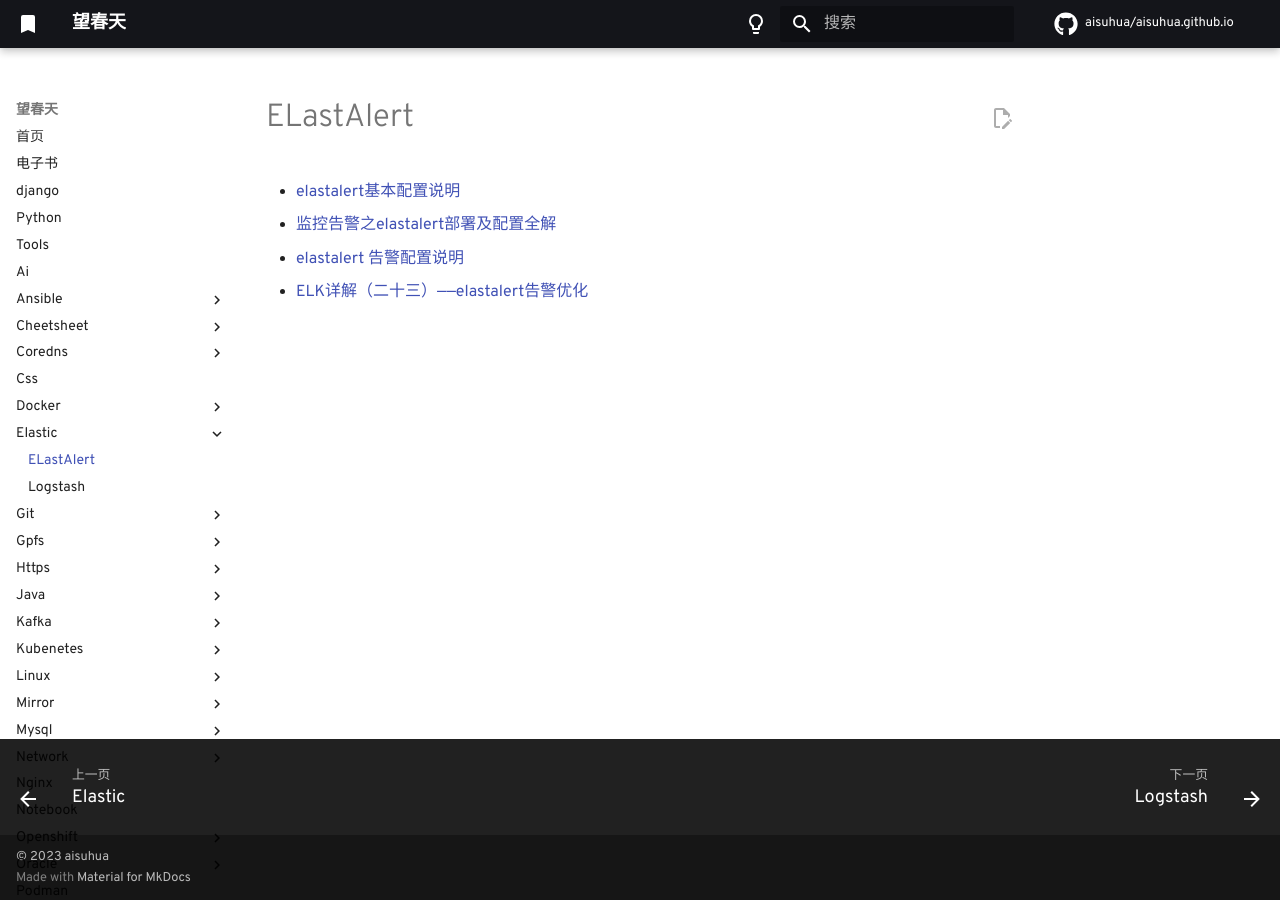
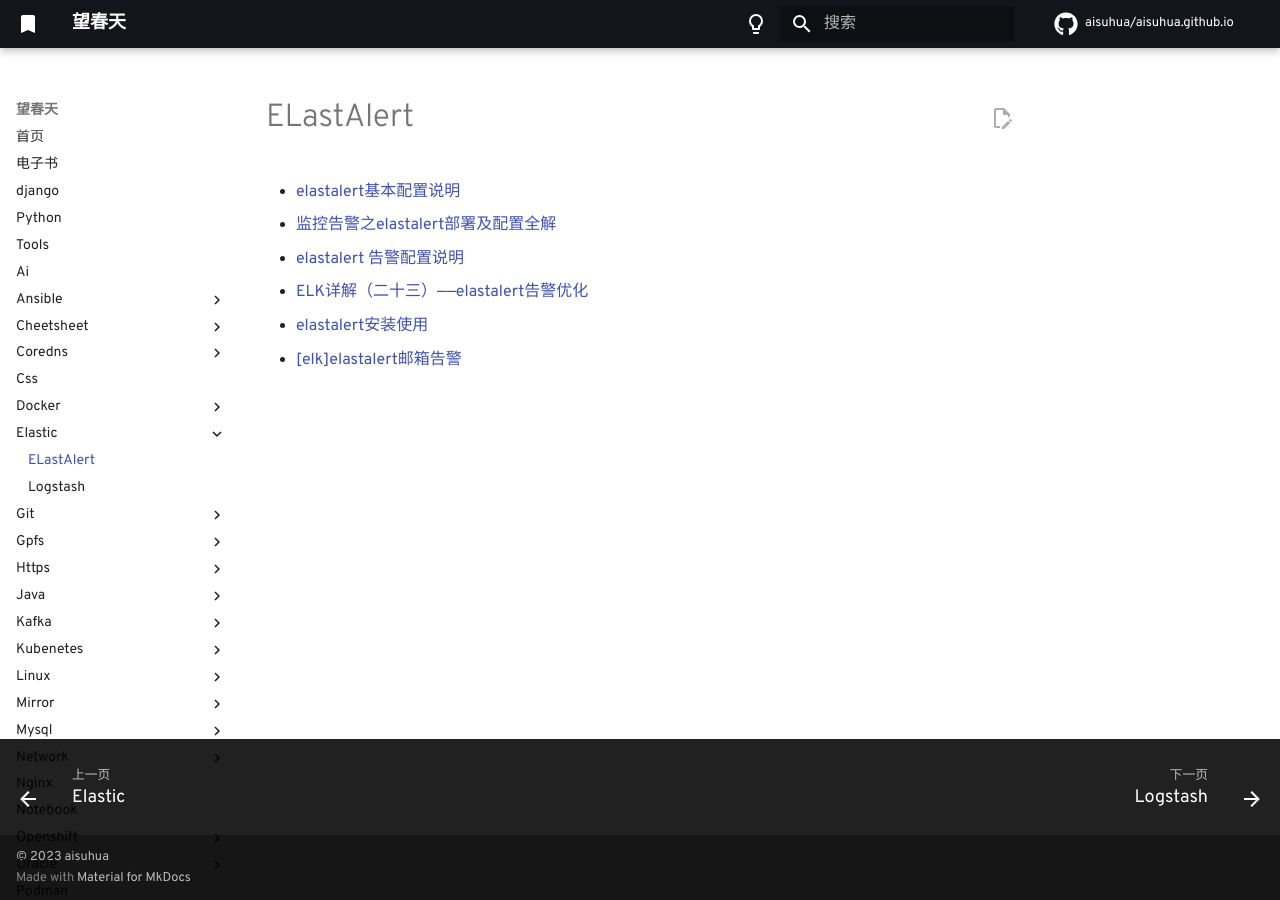
Before and after one commit to aisuhua/aisuhua.github.io, an MkDocs documentation site: the page built from docs/elastic/elastalert.md, in a window 1280 px wide. Built offline with MkDocs 1.6.1 and Material for MkDocs 9.7.7, drawn with Linux system fonts in a browser that asks for light colours; comment, search, counter and statistics services are not loaded.

Commit message:
index.md

```diff
--- a/docs/elastic/elastalert.md
+++ b/docs/elastic/elastalert.md
@@ -4,3 +4,5 @@
 - [监控告警之elastalert部署及配置全解](https://www.cnblogs.com/wzxmt/p/12180555.html)
 - [elastalert 告警配置说明](https://blog.csdn.net/weixin_45015255/article/details/118739795)
 - [ELK详解（二十三）——elastalert告警优化](https://blog.csdn.net/weixin_40228200/article/details/124080212)
+- [elastalert安装使用](https://www.cnblogs.com/gered/p/15400623.html)
+- [[elk]elastalert邮箱告警](https://www.cnblogs.com/iiiiher/p/7909101.html)
```
